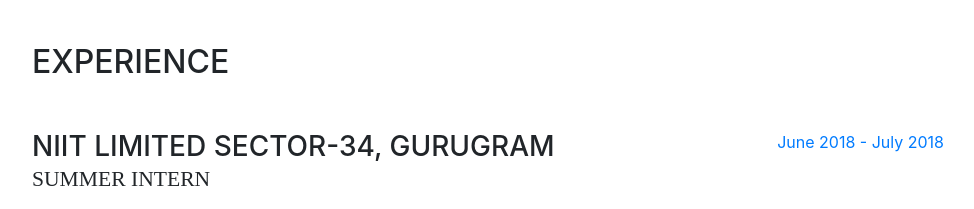
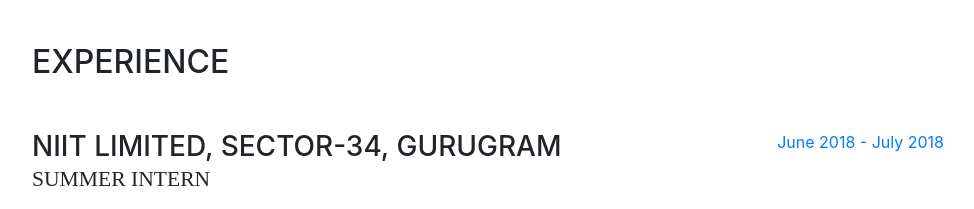
Before and after one commit to ashish1878/ashish1878.github.io, a website with bundled scripts: page index.html in a window 1280 px wide. Shown: the part 980-1189 px from the top of the page, without its empty margins (288-1262 px from the left). Built offline with nearby package versions, Linux system fonts and the light colour scheme; a web font is replaced by a local one.

Commit message:
internship

```diff
--- a/index.html
+++ b/index.html
@@ -112,7 +112,7 @@
 
           <div class="resume-item d-flex flex-column flex-md-row mb-5">
             <div class="resume-content mr-auto">
-              <h3 class="mb-0">NIIT Limited sector-34, Gurugram</h3>
+              <h3 class="mb-0">NIIT Limited, sector-34, Gurugram</h3>
               <div class="subheading mb-3">Summer Intern</div>
               <p>During my 2 months internship at NIIT Limited, my knowledge about computer networks had expanded, and I got real world experience on how to troubleshoot networking related problems (local side or a remote machine). Also got hands on approach on configuring routers and switches - Learnt basic commands and how they work, enabled routing and implemented VLANs among other tasks.</p>
             </div>
```
